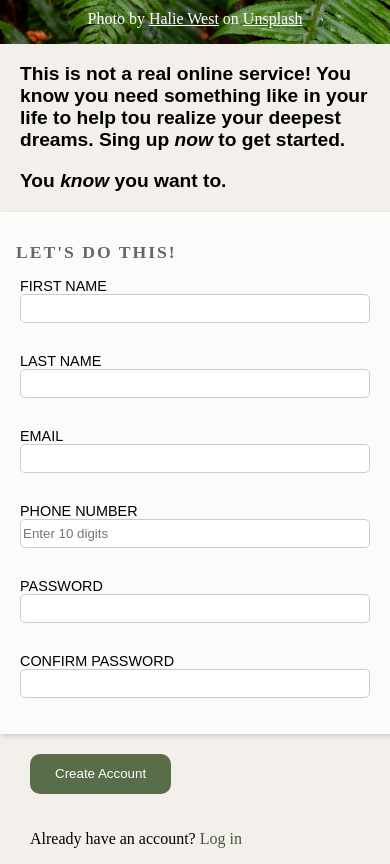
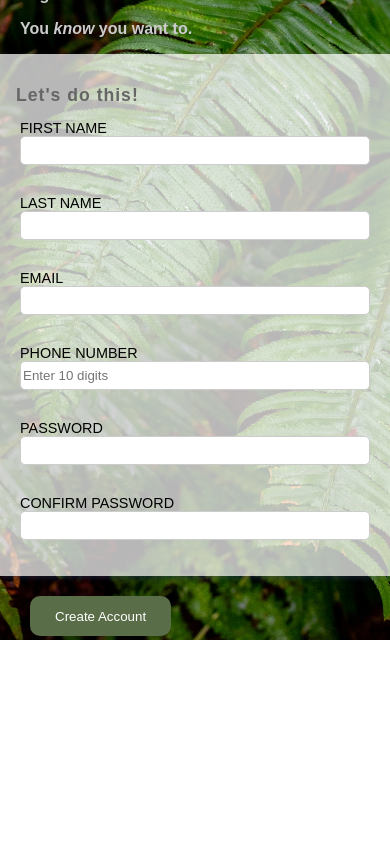
Before and after one commit to Lucas-Rojas-Nahuel/Formulario-de-Registro, a plain HTML site: page index.html in a window 390 px wide. Shown: the part 204-1068 px from the top of the page. After the commit the page ends 844 px from the top, so only its background shows below. Drawn offline with Linux system fonts and the light colour scheme.

Commit message:
terminando de dar estilo ĺa pagina

```diff
--- a/index.html
+++ b/index.html
@@ -25,7 +25,7 @@
         </header>
         <figure>
           <figcaption>
-            Photo by <a href="#">Halie West</a> on <a href="#">Unsplash</a>
+            Photo by <a href="#" target="_blank">Halie West</a> on <a href="#" target="_blank">Unsplash</a>
           </figcaption>
         </figure>
       </section>
@@ -136,7 +136,7 @@
             </div>
           </form>
           <div class="container-redirect">
-            <p>Already have an account? <a href="#">Log in</a></p>
+            <p>Already have an account? <a href="#" target="_blank">Log in</a></p>
           </div>
         </div>
       </section>
--- a/styles.css
+++ b/styles.css
@@ -18,6 +18,8 @@ main {
   width: 100%;
   display: flex;
   align-items: center;
+  box-sizing: content-box;
+  overflow: hidden;
 }
 
 .bg {
@@ -55,16 +57,14 @@ main {
   font-size: 4rem;
 }
 
-
-
 .container-register {
-  box-sizing: content-box;
-  height: 100%;
+  height: 100vh;
   flex: 1;
   display: flex;
+
   flex-direction: column;
-  justify-content: center;
-  background-color: rgba(240, 236, 231, 0.774);
+  background-color: #eee7dec5;
+  overflow-y: scroll;
 }
 
 .container-text {
@@ -90,16 +90,16 @@ main {
 }
 
 .title-form {
+  font-family: Arial, Helvetica, sans-serif;
   font-size: 1.1rem;
   font-weight: bold;
-  text-transform: uppercase;
-  letter-spacing: 2px;
+  letter-spacing: 1px;
   color: #666;
 }
 
 .grid {
   display: grid;
-  grid-template-columns: repeat(auto-fill, minmax(300px, 1fr));
+  grid-template-columns: repeat(2, minmax(150px, 1fr));
   justify-items: center;
   gap: 10px;
 }
@@ -138,7 +138,7 @@ main {
   border-color: green;
 }
 .item-input:user-invalid + span::after {
-  content: " ❌ Campo inválido";
+  content: " ❌ Invalid Field";
 
   color: #dc2626;
   margin-left: 5px;
@@ -160,26 +160,72 @@ main {
   padding: 0 25px;
   color: white;
   cursor: pointer;
-  transition: background-color 0.3s;
+  transition: all 0.3s;
 }
 
 .container-btn button:hover {
   background-color: #48553c;
-  height: 45px;
-  padding: 15px 30px;
+  transform: scale(0.9);
   transition: all 0.3s;
 }
 
 .container-redirect {
   padding-left: 30px;
+  font-size: 20px;
 }
 .container-redirect p a {
-  color: #48553c;
-  text-decoration: none;
+  font-size: 20px;
+  color: #085417;
+}
+
+.container-redirect p a:visited{
+  color: rgb(131, 32, 131);
 }
 
 @media (max-width: 900px) {
   main {
     flex-direction: column;
+    background: url("/images/background/background.webp");
+    background-size: cover;
+    background-position: center;
+    box-sizing: border-box;
+    overflow-y: scroll;
   }
+
+  .bg,
+  .container-register {
+    background: none;
+  }
+
+  .content-logo {
+    margin: 0;
+
+    width: 100vw;
+  }
+
+  .bg figure {
+    display: none;
+  }
+
+  .container-text p {
+    color: #ccc;
+    font-size: 1rem;
+  }
+
+  .container-register {
+    overflow-y: visible;
+    height: fit-content;
+  }
+
+  .container-redirect p {
+    color: #ccc;
+  }
+  .grid {
+    grid-template-columns: repeat(auto-fill, minmax(300px, 1fr));
+  }
+
+  .container-redirect p a {
+    color: #9ca09c;
+  }
+
 }
```
